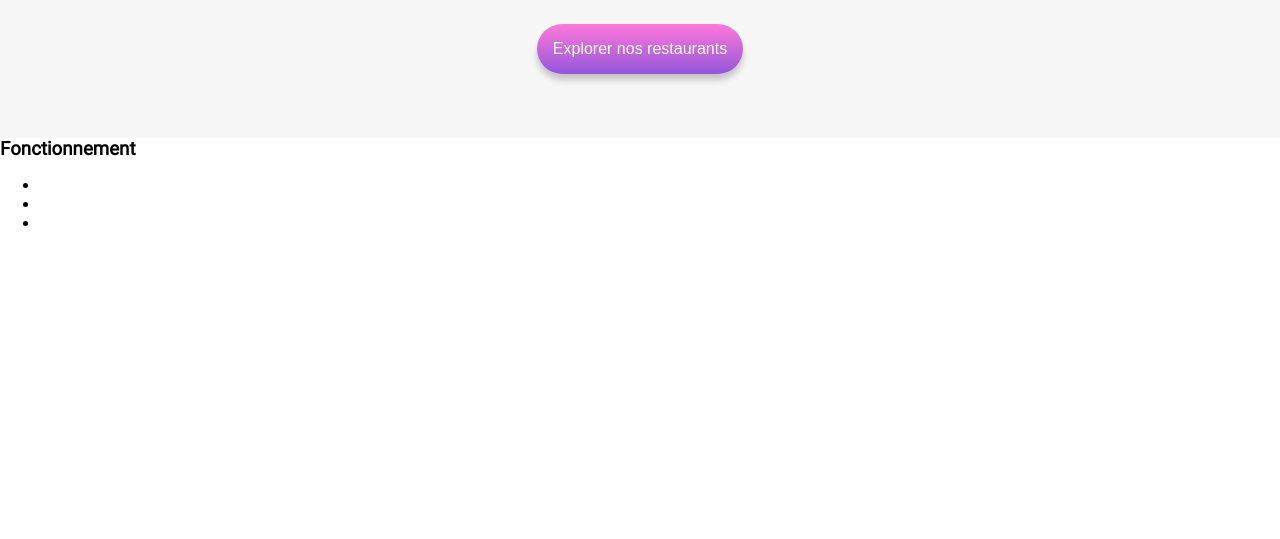
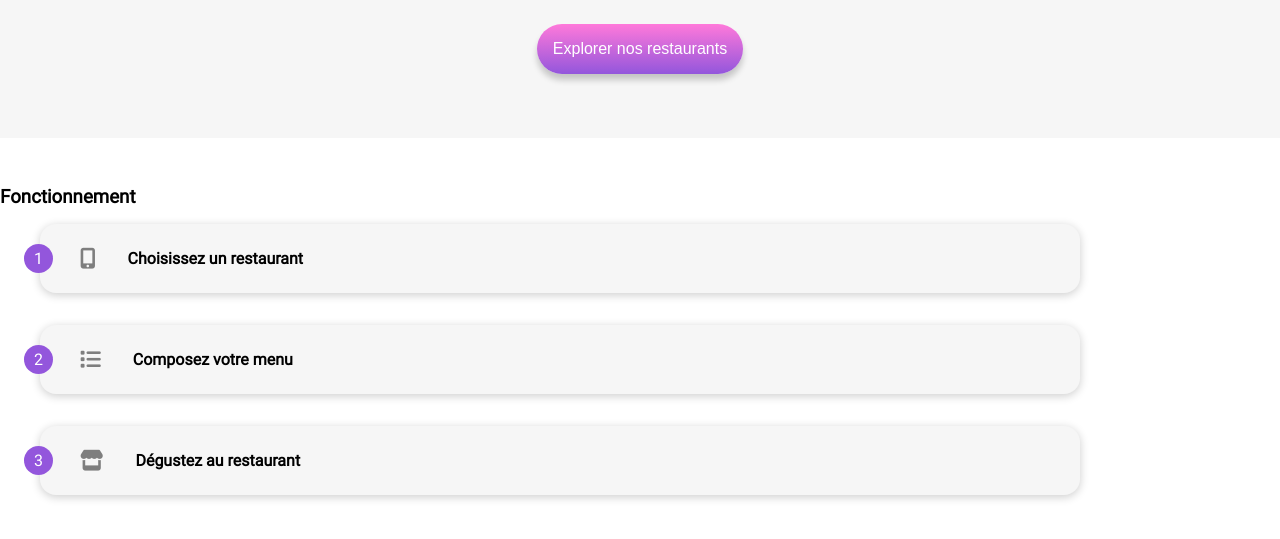
Before and after one commit to francoisdouillet/DOUILLETFrancois_3_01-02-2021, a website: page index.html in a window 1280 px wide. Shown: the part 213-752 px from the top of the page. Drawn offline with Linux system fonts and the light colour scheme.

Commit message:
homepageheader

```diff
--- a/index.html
+++ b/index.html
@@ -21,12 +21,24 @@
             <button>Explorer nos restaurants</button>
         </div>
     </header>
-    <nav>
+    <nav class="nav">
         <h3>Fonctionnement</h3>
         <ul>
-            <li></li>
-            <li></li>
-            <li></li>
+            <li class="nav__list">
+                <div class="nav__list--number">1</div>
+                <i class="nav__list--icone fas fa-mobile-alt"></i>
+                <p class="nav__list--texte">Choisissez un restaurant</p>
+            </li>
+            <li class="nav__list">
+                <div class="nav__list--number">2</div>
+                <i class="nav__list--icone fas fa-list"></i>
+                <p class="nav__list--texte">Composez votre menu</p>
+            </li>
+            <li class="nav__list">
+                <div class="nav__list--number">3</div>
+                <i class="nav__list--icone fas fa-store"></i>
+                <p class="nav__list--texte">Dégustez au restaurant</p>
+            </li>
         </ul>
     </nav>
 </body>
--- a/sass/index.scss
+++ b/sass/index.scss
@@ -53,3 +53,48 @@
         }
     }
 }
+
+.nav {
+    margin-top: 3rem;
+    display: flex;
+    flex-direction: column;
+    justify-content: center;
+    &__list {
+            display: flex;
+            align-items: center;
+            position: relative;
+            background-color: $color-background;
+            box-shadow: 0px 2px 10px 0px rgba(0,0,0,0.2);
+            padding: 1.5rem;
+            width: 80%;
+            border-radius: 1rem;
+            margin-bottom: 2rem;
+            &--number {
+                background-color: $color-primary;
+                position: absolute;
+                left: -1rem;
+                width: 1.8rem;
+                height: 1.8rem;
+                border-radius: 2rem;
+                display: flex;
+                justify-content: center;
+                align-items: center;
+                color: white;
+            }
+            &--icone {
+                margin-right: 2rem;
+                margin-left: 1rem;
+                font-size: 1.3rem;
+                color: #7e7e7e;
+            }
+            &--texte {
+                font-weight: bold;
+            }
+            &:hover {
+                background-color: #f5edff;
+            }
+            &:hover &--icone {
+                color: #9356dc;
+            }
+        }
+}
--- a/sass/main.scss
+++ b/sass/main.scss
@@ -3,7 +3,7 @@
 @import "index.scss";
 
 body {
-  margin: 0 auto;
+  margin: 0;
   font-family: "roboto";
 }
 
@@ -16,8 +16,6 @@ h2, h3, h4, p {
   margin: 0;
 }
 
-
-
 @font-face {
   font-family: "roboto";
   src: url(../font/roboto.ttf);
```
Also changed, not shown: css/index.css, 1 other file.
